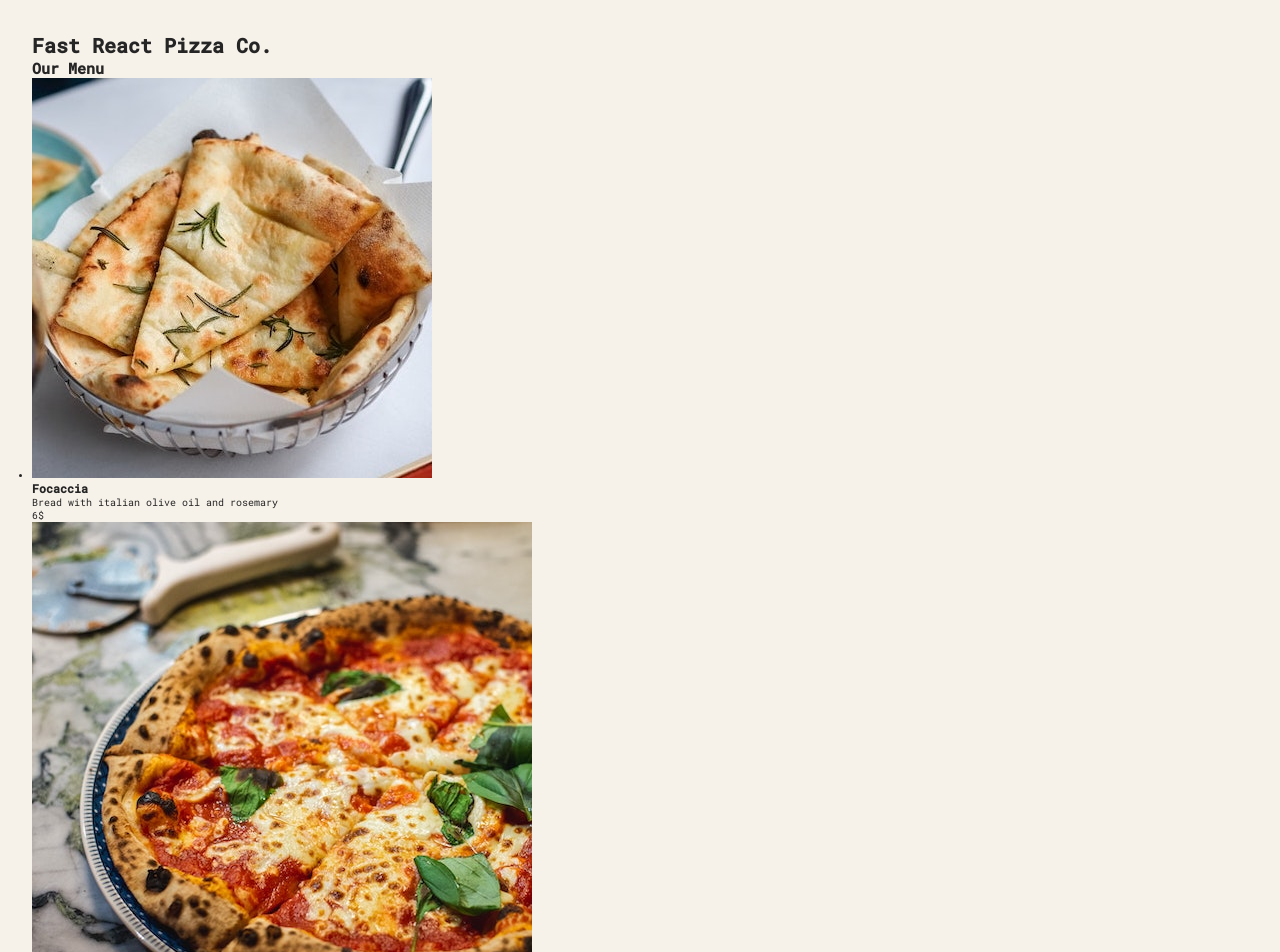
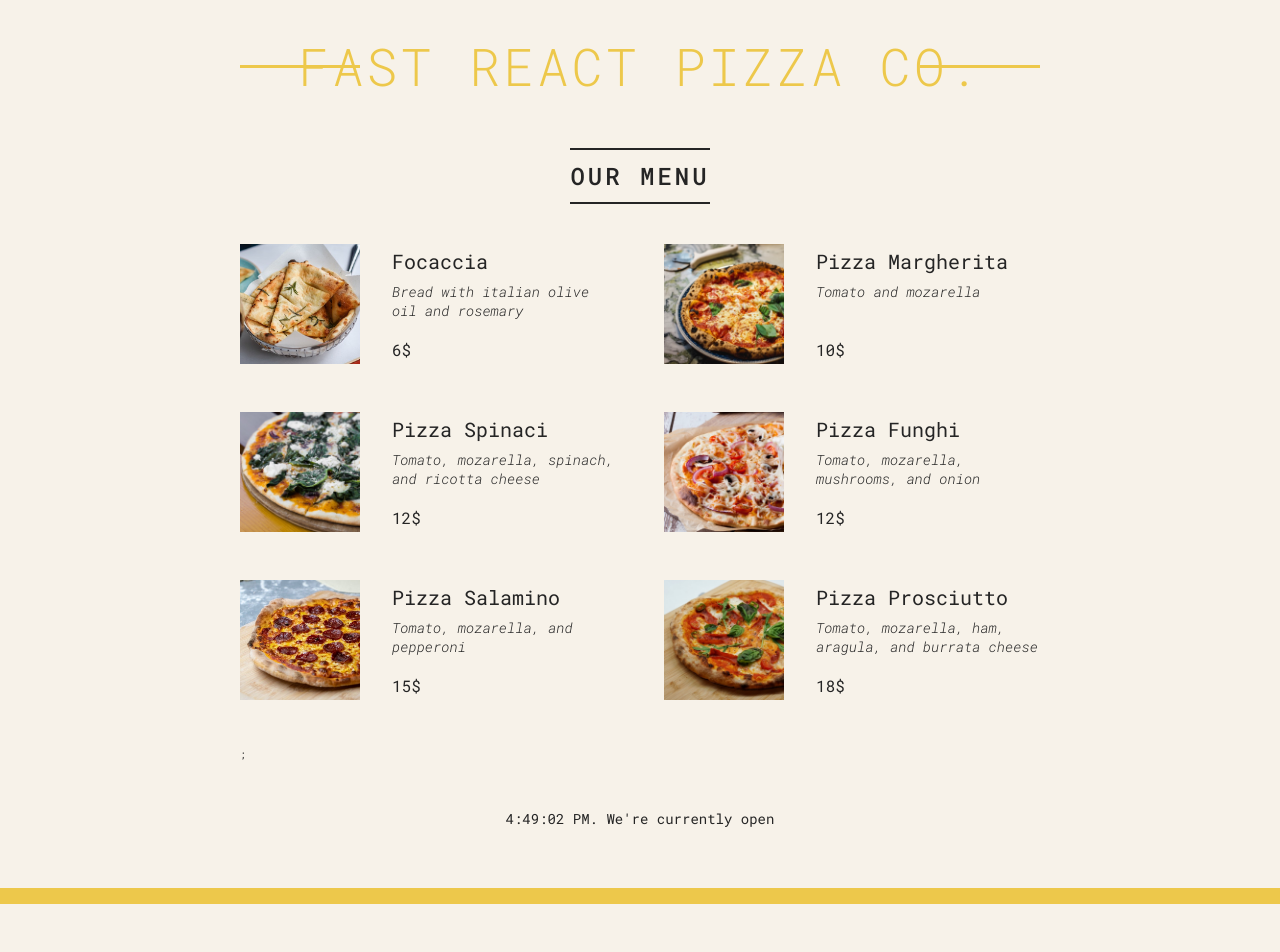
Before and after one commit to kianoushit1999/Fast-React-Pizza-co., a React (Create React App) app: page / in a window 1280 px wide. Shown: the top 952 px of the page. After the commit the page ends 904 px from the top, so only its background shows below. Built offline with nearby package versions, Linux system fonts and the light colour scheme.

Commit message:
Add of the components are added and styled (#2)

```diff
--- a/src/App.js
+++ b/src/App.js
@@ -6,7 +6,7 @@ import Menu from "./Pizza/Menu";
 
 const App = () => {
   return (
-    <div>
+    <div className='container'>
       <Header />
       <Menu />
       <Footer />
--- a/src/Footer.js
+++ b/src/Footer.js
@@ -6,7 +6,7 @@ const Footer = () => {
     const currentTime = new Date().getHours()
     const isOpen = currentTime >= openHour && currentTime <= closeHour;
     console.log(isOpen);
-    return <footer>
+    return <footer className="footer">
         {new Date().toLocaleTimeString()}. We're currently open
     </footer>
 }
--- a/src/Header.js
+++ b/src/Header.js
@@ -1,7 +1,7 @@
 import React from "react";
 
 const Header = () => {
-    return <div>
+    return <div className="header">
         <h1>Fast React Pizza Co.</h1>
     </div>
 }
--- a/src/Pizza/Menu.js
+++ b/src/Pizza/Menu.js
@@ -5,9 +5,9 @@ import { pizzaData } from "../Data/data";
 
 const Menu = () => {
   return (
-    <div>
+    <div className="menu">
       <h2> Our Menu </h2>
-      <ul>
+      <ul className="pizzas">
         {pizzaData.map((pizza, index, pizzaList) => {
           return <Pizza key={pizza.name} pizza={pizza} />;
         })}
--- a/src/Pizza/Pizza.js
+++ b/src/Pizza/Pizza.js
@@ -1,7 +1,7 @@
 import React from "react";
 
 const Pizza = (props) => {
-    return <li>
+    return <li className="pizza">
         <img src={props.pizza.photoName} alt={props.pizza.name} />
         <div>
             <h3>{props.pizza.name}</h3>
--- a/src/index.js
+++ b/src/index.js
@@ -2,7 +2,8 @@ import React from 'react';
 import ReactDOM from 'react-dom/client';
 import App from "./App";
 
-import 'Css/index.css';
+// Css files
+import './Css/index.css';
 
 
 const root = ReactDOM.createRoot(document.getElementById('root'))
```
